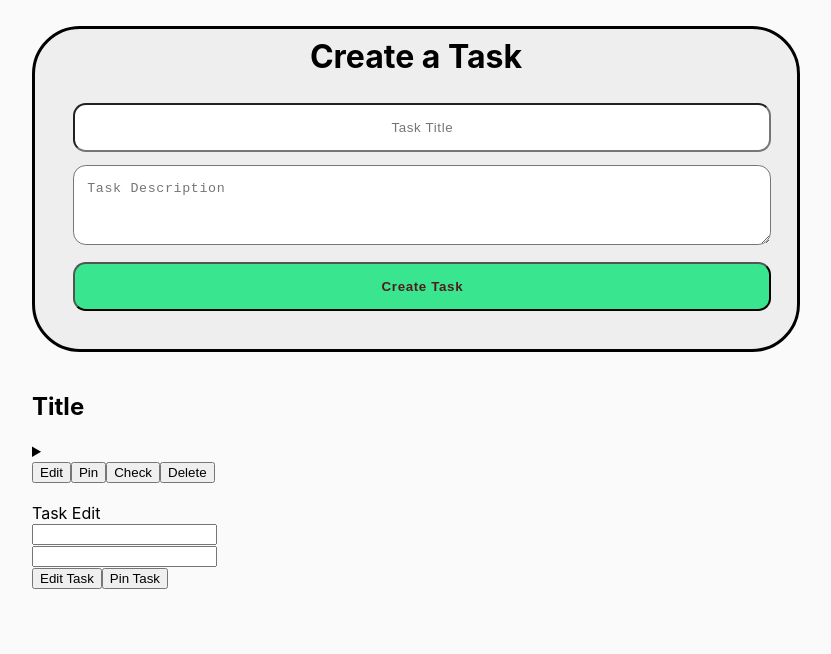
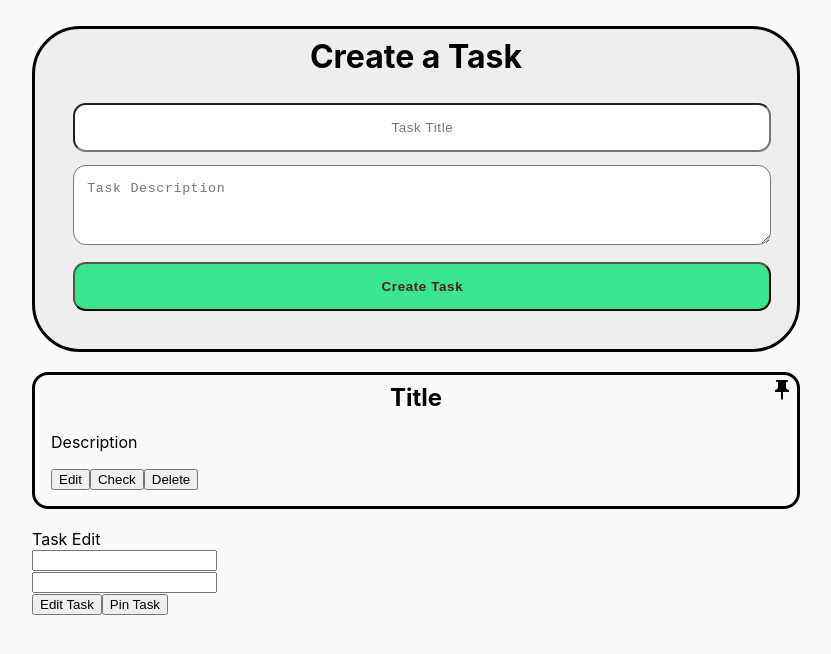
Before and after one commit to jaafari-R/TodoList-Webapp, a React (Create React App) app in the folder frontend/: page / in a window 1280 px wide. Shown: the top 654 px of the page, without its empty margins (224-1055 px from the left). Built offline with nearby package versions, Linux system fonts and the light colour scheme.

Commit message:
Task view initial css

```diff
--- a/frontend/package.json
+++ b/frontend/package.json
@@ -3,6 +3,10 @@
   "version": "0.1.0",
   "private": true,
   "dependencies": {
+    "@emotion/react": "^11.10.8",
+    "@emotion/styled": "^11.10.8",
+    "@mui/icons-material": "^5.11.16",
+    "@mui/material": "^5.12.3",
     "@testing-library/jest-dom": "^5.16.5",
     "@testing-library/react": "^13.4.0",
     "@testing-library/user-event": "^13.5.0",
--- /dev/null
+++ b/frontend/src/components/TaskView.css
@@ -0,0 +1,18 @@
+.view-task {
+    position: relative;
+    border: solid 0.2rem;
+    border-radius: 1rem;
+    padding: 1rem;
+    padding-top: 0;
+}
+
+.view-task h2 {
+    margin-top: 0.5rem;
+    text-align: center;
+}
+
+.view-taskPin {
+    position: absolute;
+    top: 0.2rem;
+    right: 0.2rem;
+}
--- a/frontend/src/components/TaskView.js
+++ b/frontend/src/components/TaskView.js
@@ -1,15 +1,16 @@
 import React from 'react'
+import PushPinIcon from '@mui/icons-material/PushPin';
+
+import './TaskView.css'
+
 
 function TaskView() {
   return (
-    <div>
+    <div className='view-task'>
         <h2>Title</h2>
-        <details>
-            <summary> </summary>
-            <p>Description</p>
-        </details>
+        <p>Description</p>
         <button>Edit</button>
-        <button>Pin</button>
+        <PushPinIcon className='view-taskPin' />
         <button>Check</button>
         <button>Delete</button>
     </div>
```
Also changed, not shown: 1 other file (tests, documents, lock files or other folders).
